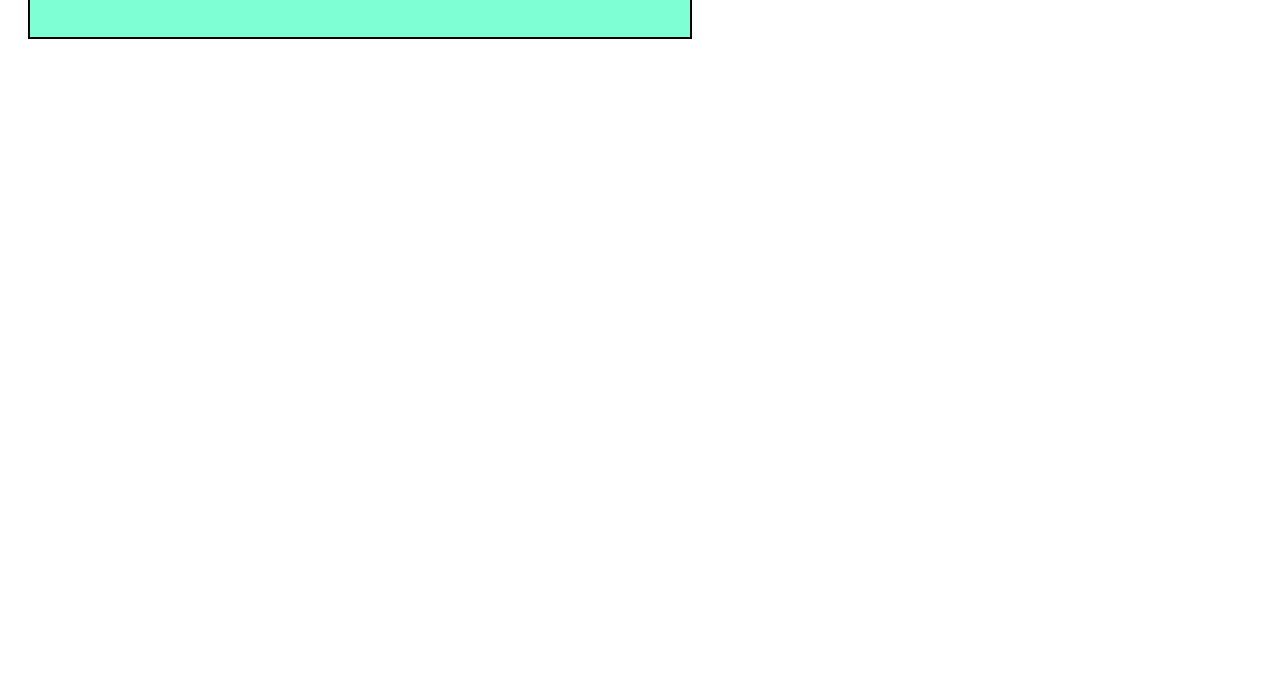
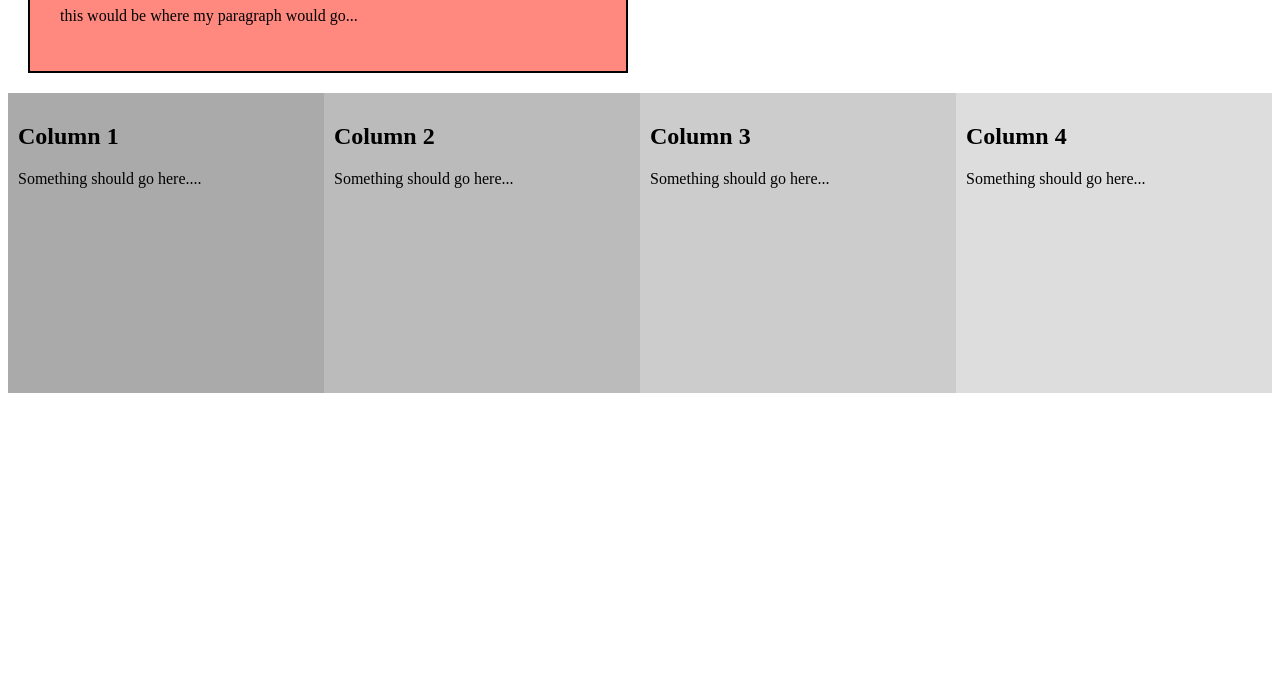
Before and after one commit to gramirez065/day-08, a plain HTML site: page index.html in a window 1280 px wide. Shown: the part 125-800 px from the top of the page. Drawn offline with Linux system fonts and the light colour scheme.

Commit message:
updated index file

```diff
--- a/index.html
+++ b/index.html
@@ -10,8 +10,29 @@
         <body>
             <div class="heading">
                 <h1> Welcome To My World</h1>
+                <p>this would be where my paragraph would go...</p>
+            </div>
 
+            <div class="row">
+                <div class="column" style="background-color:#aaa;">
+                <h2>Column 1</h2>
+                <p>Something should go here....</p>
             </div>
+                 <div class="column" style="background-color:#bbb;">
+                <h2>Column 2</h2>
+                <p>Something should go here...</p>
+            </div>
+                <div class="column" style="background-color: #ccc;">
+                <h2>Column 3</h2>
+                <p>Something should go here...</p>
+            </div>
+            <div>
+                <div class="column" style="background-color: #ddd;">
+                <h2>Column 4</h2>
+                <p>Something should go here...</p>
+                </div>
+            </div>
+
 
         </body>
 </html>
--- a/styles.css
+++ b/styles.css
@@ -1,6 +1,32 @@
+* {
+box-sizing: border-box;
+}
+/*create four equal columns that floats next to each other */
+.column {
+  float: left;
+  width: 25%;
+  padding: 10px;
+  height: 300px; /*should be removed. only for demonstration */
+}
+
+/*clear floats after the columns */
+.row:after {
+  content: "";
+  display: table;
+  clear: both;
+}
+
+/*Responsive layout - makes the four columns stack on top of each other instead of next to each other */
+@media screen and (max-width: 600px) {
+  .column{
+    width: 100%;
+  }
+}
 .heading {
-    background-color: aquamarine;
+
+    background-color: rgb(255, 136, 127);
     width: 600px;
+    float: center;
     padding: 30px;
     border: 2px;
     border-style: solid;
```
Also changed, not shown: contact.html (+4 -0 lines). Lines whose indentation alone changed are shown as unchanged.
